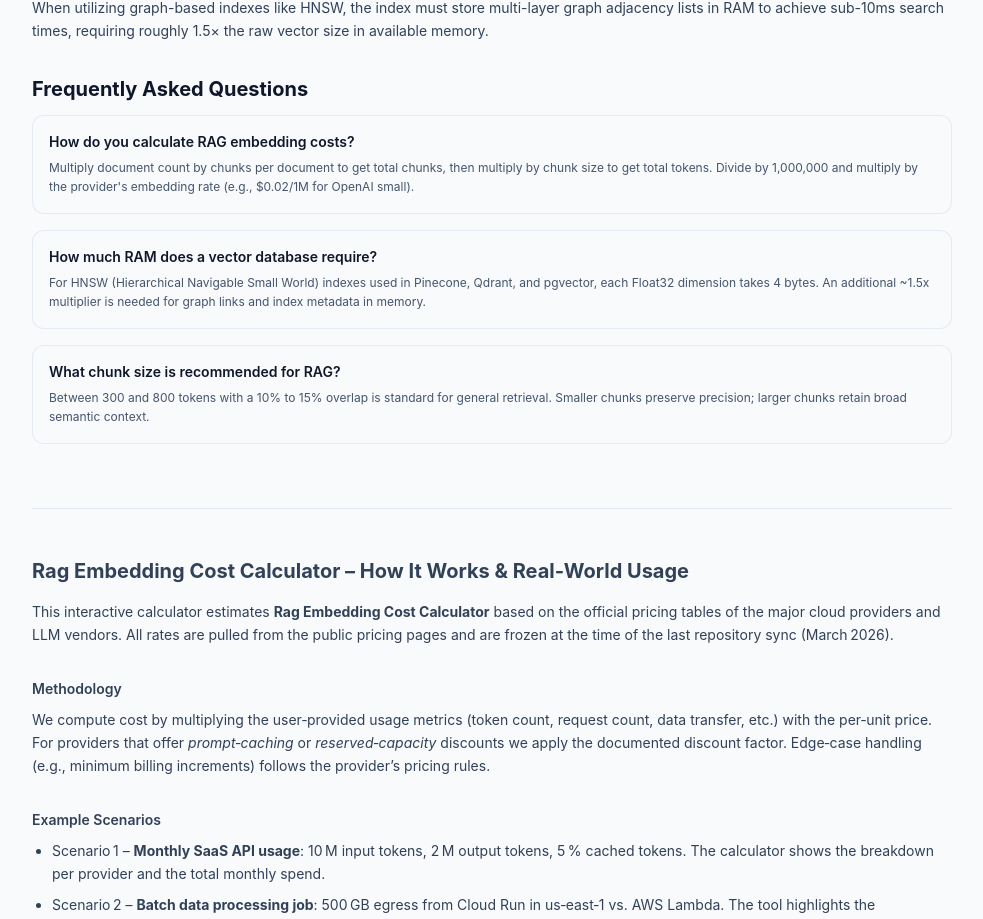
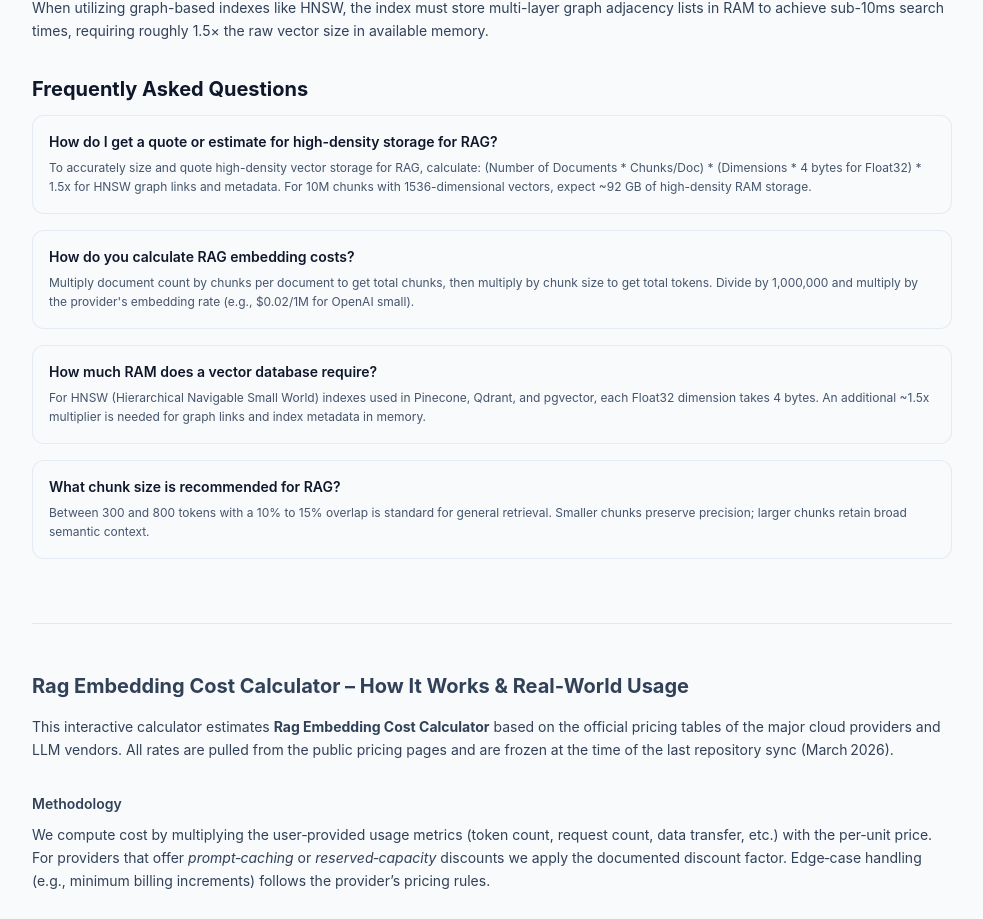
Before and after one commit to haseeb0505/devopskit, a Next.js app: page /tools/rag-embedding-cost-calculator in a window 1280 px wide. Shown: the part 1559-2478 px from the top of the page, without its empty margins (296-1279 px from the left). Built offline with nearby package versions, Linux system fonts and the light colour scheme.

Commit message:
feat(seo): target high-density RAG storage and cron evaluator striking-distance queries

```diff
--- a/package.json
+++ b/package.json
@@ -1,6 +1,7 @@
 {
   "name": "devopskit",
   "version": "0.1.0",
+  "description": "17 free, fast, 100% client-side Cloud FinOps, AI API pricing, and developer calculators with zero trackers and zero server processing.",
   "private": true,
   "scripts": {
     "dev": "next dev",
--- a/src/app/tools/cron-expression-tester/page.tsx
+++ b/src/app/tools/cron-expression-tester/page.tsx
@@ -4,12 +4,17 @@ import CronExpressionTester from "@/components/tools/CronExpressionTester";
 import { generateToolMetadata, generateStructuredData } from "@/lib/seo";
 
 export const metadata: Metadata = generateToolMetadata(
-  "Cron Expression Tester & Schedule Visualizer",
-  "Evaluate 5-field and 6-field cron expressions instantly with human-readable breakdowns and next execution timestamps. Free developer tool.",
+  "Cron Expression Evaluator & Schedule Tester",
+  "Evaluate 5-field and 6-field cron expressions instantly with human-readable breakdowns and next execution timestamps. Free developer evaluator.",
   "cron-expression-tester"
 );
 
 const faqs = [
+  {
+    question: "How does a cron expression evaluator work?",
+    answer:
+      "A cron expression evaluator parses a cron string across standard fields (minute, hour, day of month, month, day of week), translates the syntax into plain English, and computes the exact upcoming execution timestamps based on the system timezone.",
+  },
   {
     question: "What are the 5 fields of a standard cron expression?",
     answer:
--- a/src/app/tools/rag-embedding-cost-calculator/page.tsx
+++ b/src/app/tools/rag-embedding-cost-calculator/page.tsx
@@ -4,12 +4,17 @@ import RAGCostCalculator from "@/components/tools/RAGCostCalculator";
 import { generateToolMetadata, generateStructuredData } from "@/lib/seo";
 
 export const metadata: Metadata = generateToolMetadata(
-  "RAG Embedding Cost Calculator & Vector DB Sizer",
-  "Calculate token consumption, chunking overhead, and vector memory footprint (HNSW / Float32) for RAG pipelines. Free planning tool.",
+  "RAG Embedding Cost Calculator & High-Density Storage",
+  "Calculate token consumption, chunking overhead, and vector memory footprint (HNSW / Float32) for high-density storage in RAG. Free planning tool.",
   "rag-embedding-cost-calculator"
 );
 
 const faqs = [
+  {
+    question: "How do I get a quote or estimate for high-density storage for RAG?",
+    answer:
+      "To accurately size and quote high-density vector storage for RAG, calculate: (Number of Documents * Chunks/Doc) * (Dimensions * 4 bytes for Float32) * 1.5x for HNSW graph links and metadata. For 10M chunks with 1536-dimensional vectors, expect ~92 GB of high-density RAM storage.",
+  },
   {
     question: "How do you calculate RAG embedding costs?",
     answer:
--- a/src/config/site.ts
+++ b/src/config/site.ts
@@ -13,7 +13,7 @@ export const siteConfig: SiteConfig = {
   name: "DevOpsKit — Cloud FinOps & AI Developer Calculators",
   shortName: "DevOpsKit",
   description:
-    "12 free, fast, 100% client-side Cloud FinOps, AI API pricing, and developer calculators with zero trackers and zero server processing.",
+    "17 free, fast, 100% client-side Cloud FinOps, AI API pricing, and developer calculators with zero trackers and zero server processing.",
   url: "https://devopskit.tools",
   domain: "devopskit.tools",
   contactEmail: "contact@devopskit.tools",
```
Also changed, not shown: 2 other files (tests, documents, lock files or other folders).
